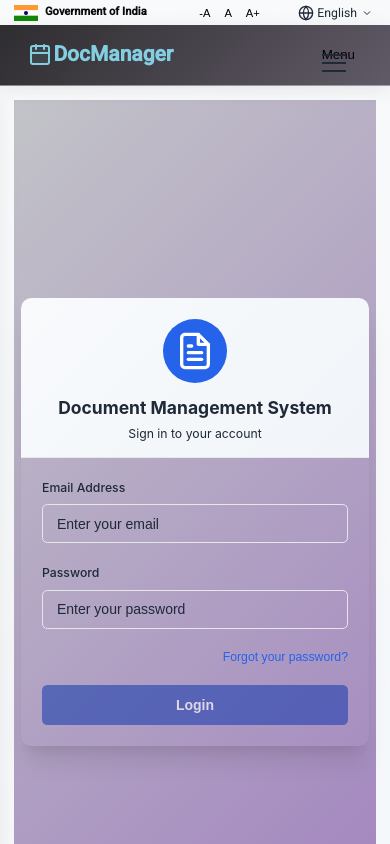
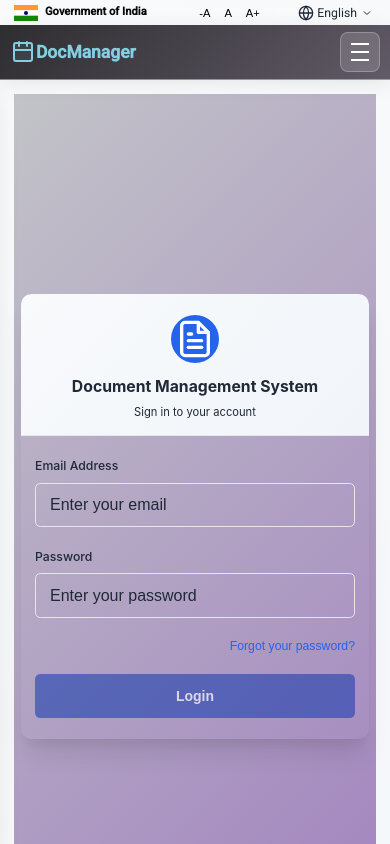
Before and after one commit to SamikshaRathod318/Document, an Angular app: page /#/login in a window 390 px wide. Shown: the top 844 px of the page. Built offline with nearby package versions, Linux system fonts and the light colour scheme.

Commit message:
Few changes in my Documnet-list

```diff
--- a/src/app/components/navbar/navbar.component.css
+++ b/src/app/components/navbar/navbar.component.css
@@ -172,12 +172,21 @@
 
 .mobile-menu-button {
     display: none;
-    background: none;
-    border: none;
+    background: rgba(255, 255, 255, 0.1);
+    border: 1px solid rgba(255, 255, 255, 0.2);
     cursor: pointer;
     padding: 0.5rem;
     z-index: 1001;
-    transition: var(--transition);
+    transition: all 0.3s ease;
+    border-radius: 6px;
+    backdrop-filter: blur(10px);
+    width: 32px;
+    height: 32px;
+}
+
+.mobile-menu-button:hover {
+    background: rgba(255, 255, 255, 0.2);
+    border-color: rgba(255, 255, 255, 0.3);
 }
 
 .mobile-menu-button:focus {
@@ -188,11 +197,11 @@
 
 .menu-icon {
     display: block;
-    width: 24px;
+    width: 18px;
     height: 2px;
-    background-color: var(--text-color);
+    background-color: white;
     position: relative;
-    transition: var(--transition);
+    transition: all 0.3s ease;
 }
 
 .menu-icon::before,
@@ -201,9 +210,9 @@
     position: absolute;
     width: 100%;
     height: 100%;
-    background-color: var(--text-color);
+    background-color: white;
     left: 0;
-    transition: var(--transition);
+    transition: all 0.3s ease;
 }
 
 .menu-icon::before {
@@ -237,6 +246,11 @@
 @media (max-width: 768px) {
     .mobile-menu-button {
         display: block;
+        order: 3;
+    }
+
+    .logo {
+        order: 1;
     }
     .navbar-container {
         gap: 1rem;
@@ -459,3 +473,58 @@
         background-color: rgba(59, 130, 246, 0.1);
     }
 }
+/* Enhanced Mobile Menu Button Visibility */
+@media (max-width: 768px) {
+  .navbar-container {
+    padding: 0.75rem 1rem;
+    flex-wrap: nowrap;
+  }
+
+  .mobile-menu-button {
+    min-width: 44px;
+    min-height: 44px;
+    display: flex !important;
+    align-items: center;
+    justify-content: center;
+    background: rgba(255, 255, 255, 0.15);
+    border: 1px solid rgba(255, 255, 255, 0.25);
+    border-radius: 8px;
+    backdrop-filter: blur(10px);
+    -webkit-backdrop-filter: blur(10px);
+  }
+
+  .mobile-menu-button:active {
+    background: rgba(255, 255, 255, 0.25);
+    transform: scale(0.95);
+  }
+
+  .nav-menu {
+    background: linear-gradient(135deg, #2e2d30 0%, #615a67 100%);
+    border-top: 1px solid rgba(255, 255, 255, 0.1);
+  }
+
+  .nav-link {
+    color: white;
+    border-bottom: 1px solid rgba(255, 255, 255, 0.1);
+  }
+
+  .nav-link:hover {
+    background: rgba(255, 255, 255, 0.1);
+    color: rgb(132, 206, 226);
+  }
+}
+
+@media (max-width: 480px) {
+  .navbar-container {
+    padding: 0.5rem 0.75rem;
+  }
+
+  .logo span {
+    font-size: 1.25rem;
+  }
+
+  .mobile-menu-button {
+    min-width: 40px;
+    min-height: 40px;
+  }
+}
--- a/src/app/components/navbar/navbar.component.html
+++ b/src/app/components/navbar/navbar.component.html
@@ -68,7 +68,6 @@
       [attr.aria-expanded]="isMenuOpen"
       [attr.aria-controls]="'primary-navigation'"
       aria-label="Toggle navigation menu">
-      <span class="sr-only">Menu</span>
       <span class="menu-icon"></span>
     </button>
 
--- a/src/app/features/clerk/components/document-list/document-list.component.scss
+++ b/src/app/features/clerk/components/document-list/document-list.component.scss
@@ -1,14 +1,23 @@
 // Document List Component Styles
 .document-list-container {
-    padding: 16px;
+    padding: 12px;
     background: white;
     border-radius: 8px;
     margin: 8px;
+    max-width: 120%;
     .header {
         display: flex;
         justify-content: space-between;
         align-items: center;
         margin-bottom: 20px;
+        background: transparent;
+        /* removes background box */
+        border: none;
+        /* removes border if any */
+        box-shadow: none;
+        /* removes shadow if any */
+        padding: 0;
+        /* removes inner spacing */
         h1 {
             margin: 0;
             font-size: 24px;
@@ -28,10 +37,29 @@
         .search-container {
             flex: 2;
             min-width: 300px;
+            height: auto;
+            /* Adjusts to content height */
+            background: transparent;
+            /* Removes any background color */
+            padding: 0;
+            /* Removes inner spacing */
+            margin: 0;
+            /* Removes outer spacing */
+            border: none;
+            /* Removes border if present */
         }
         .filter-container {
-            flex: 1;
-            min-width: 200px;
+            flex: 2;
+            min-width: 300px;
+            height: 0px;
+            /* allows natural content height */
+            background: transparent;
+            /* removes background color */
+            padding: 0;
+            /* removes internal spacing */
+            margin: 0;
+            /* removes external spacing */
+            border: none;
         }
         .search-field,
         .status-filter {
--- a/src/app/pages/login/login.css
+++ b/src/app/pages/login/login.css
@@ -265,3 +265,64 @@ input:hover:not(:focus) {
     border-color: var(--text-secondary);
     box-shadow: var(--shadow-sm);
 }
+/* Enhanced Mobile Responsiveness */
+@media (max-width: 768px) {
+  .login-container {
+    padding: 0.5rem;
+    min-height: 100vh;
+    min-height: 100dvh;
+  }
+
+  .login-card {
+    max-width: none;
+    width: 100%;
+    margin: 0;
+  }
+
+  .login-header {
+    padding: 1.5rem 1rem 1rem;
+  }
+
+  .login-form {
+    padding: 1.5rem 1rem;
+  }
+
+  .login-header h1 {
+    font-size: 1.25rem;
+    line-height: 1.3;
+  }
+
+  .logo {
+    width: 56px;
+    height: 56px;
+  }
+
+  input {
+    padding: 0.875rem 1rem;
+    font-size: 16px;
+  }
+
+  .login-button {
+    padding: 1rem;
+    font-size: 1rem;
+  }
+}
+
+@media (max-width: 480px) {
+  .login-header h1 {
+    font-size: 1.125rem;
+  }
+
+  .login-header p {
+    font-size: 0.8rem;
+  }
+
+  .logo {
+    width: 48px;
+    height: 48px;
+  }
+
+  .login-card:hover {
+    transform: none;
+  }
+}
```
